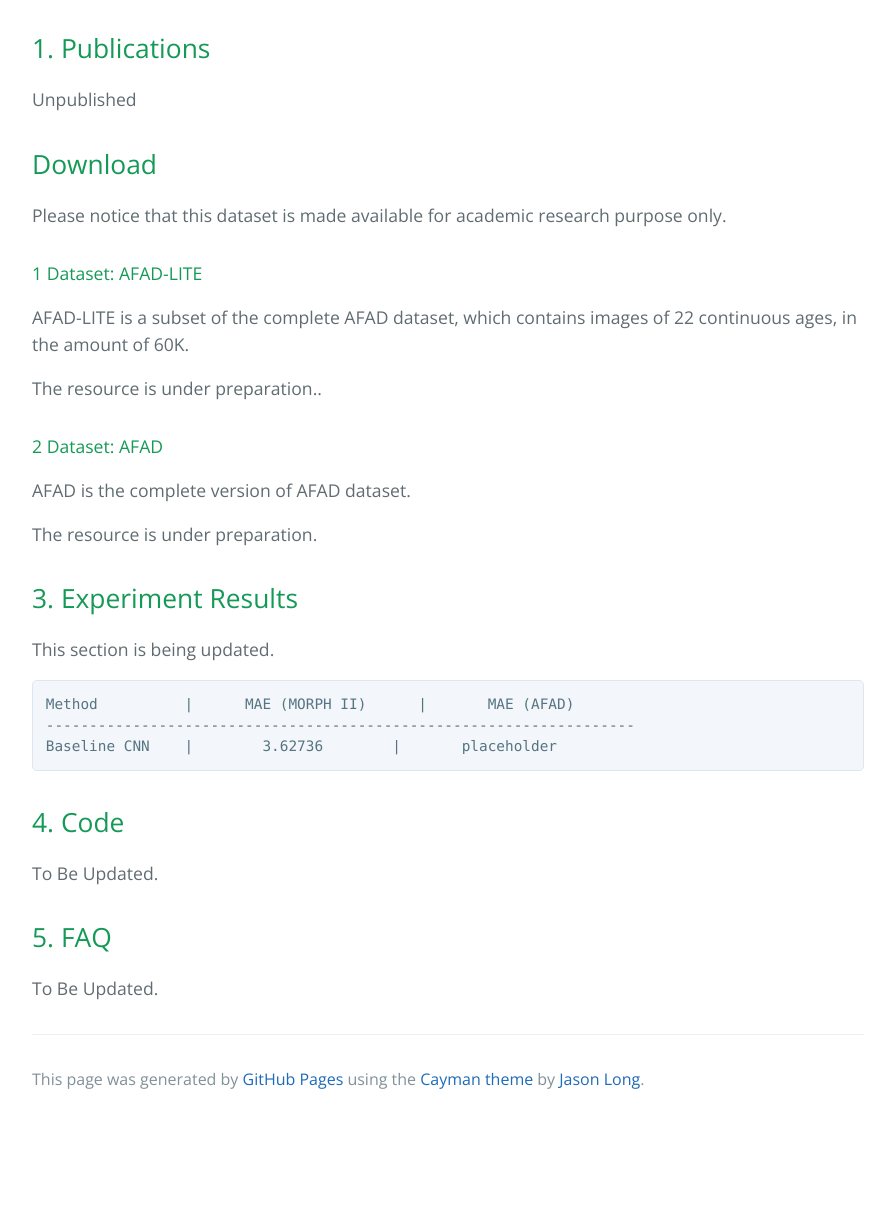
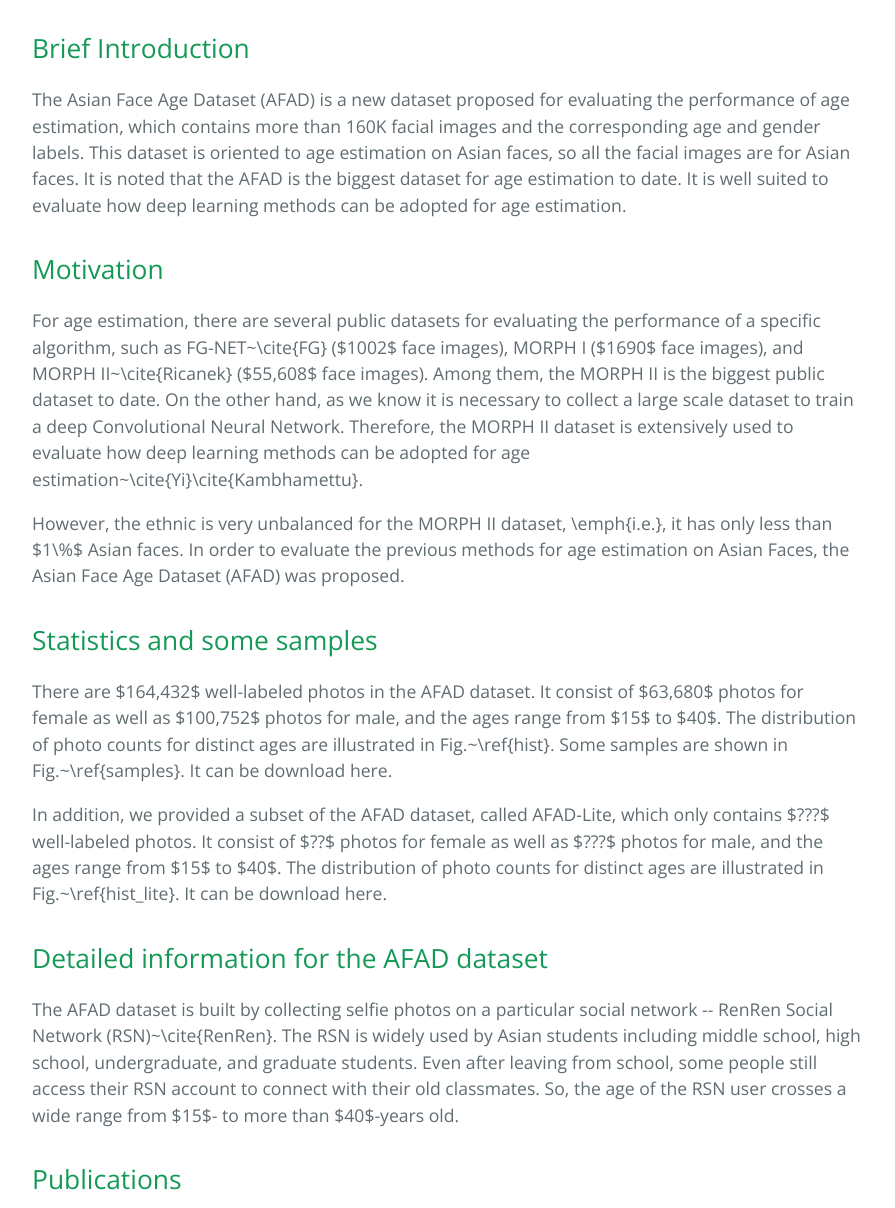
Before and after one commit to John-niu-07/afad-dataset.github.io, a plain HTML site: page index.html in a window 1280 px wide. Shown: the part 512-1720 px from the top of the page, without its empty margins (192-1087 px from the left). Before the commit the page ends 1635 px from the top, so only its background shows below. Drawn offline with nearby package versions, Linux system fonts and the light colour scheme.

Commit message:
Replace master branch with page content via GitHub

```diff
--- a/index.html
+++ b/index.html
@@ -26,7 +26,32 @@
 <p><img src="/lite.png" alt="lite">  </p>
 
 <h2>
-<a id="1-publications" class="anchor" href="#1-publications" aria-hidden="true"><span class="octicon octicon-link"></span></a>1. Publications</h2>
+<a id="brief-introduction" class="anchor" href="#brief-introduction" aria-hidden="true"><span class="octicon octicon-link"></span></a>Brief Introduction</h2>
+
+<p>The Asian Face Age Dataset (AFAD) is a new dataset proposed for evaluating the performance of age estimation, which contains more than 160K facial images and the corresponding age and gender labels. This dataset is oriented to age estimation on Asian faces, so all the facial images are for Asian faces.
+It is noted that the AFAD is the biggest dataset for age estimation to date. It is well suited to evaluate how deep learning methods can be adopted for age estimation. </p>
+
+<h2>
+<a id="motivation" class="anchor" href="#motivation" aria-hidden="true"><span class="octicon octicon-link"></span></a>Motivation</h2>
+
+<p>For age estimation, there are several public datasets for evaluating the performance of a specific algorithm, such as FG-NET~\cite{FG} ($1002$ face images), MORPH I ($1690$ face images), and MORPH II~\cite{Ricanek} ($55,608$ face images). Among them, the MORPH II is the biggest public dataset to date. On the other hand, as we know it is necessary to collect a large scale dataset to train a deep Convolutional Neural Network. Therefore, the MORPH II dataset is extensively used to evaluate how deep learning methods can be adopted for age estimation~\cite{Yi}\cite{Kambhamettu}.</p>
+
+<p>However, the ethnic is very unbalanced for the MORPH II dataset, \emph{i.e.}, it has only less than $1\%$ Asian faces. In order to evaluate the previous methods for age estimation on Asian Faces, the Asian Face Age Dataset (AFAD) was proposed. </p>
+
+<h2>
+<a id="statistics-and-some-samples" class="anchor" href="#statistics-and-some-samples" aria-hidden="true"><span class="octicon octicon-link"></span></a>Statistics and some samples</h2>
+
+<p>There are $164,432$ well-labeled photos in the AFAD dataset. It consist of $63,680$ photos for female as well as $100,752$ photos for male, and the ages range from $15$ to $40$. The distribution of photo counts for distinct ages are illustrated in Fig.~\ref{hist}. Some samples are shown in Fig.~\ref{samples}. It can be download here. </p>
+
+<p>In addition, we provided a subset of the AFAD dataset, called AFAD-Lite, which only contains $???$ well-labeled photos. It consist of $??$ photos for female as well as $???$ photos for male, and the ages range from $15$ to $40$. The distribution of photo counts for distinct ages are illustrated in Fig.~\ref{hist_lite}. It can be download here. </p>
+
+<h2>
+<a id="detailed-information-for-the-afad-dataset" class="anchor" href="#detailed-information-for-the-afad-dataset" aria-hidden="true"><span class="octicon octicon-link"></span></a>Detailed information for the AFAD dataset</h2>
+
+<p>The AFAD dataset is built by collecting selfie photos on a particular social network -- RenRen Social Network (RSN)~\cite{RenRen}. The RSN is widely used by Asian students including middle school, high school, undergraduate, and graduate students. Even after leaving from school, some people still access their RSN account to connect with their old classmates. So, the age of the RSN user crosses a wide range from $15$- to more than $40$-years old. </p>
+
+<h2>
+<a id="publications" class="anchor" href="#publications" aria-hidden="true"><span class="octicon octicon-link"></span></a>Publications</h2>
 
 <p>Unpublished</p>
 
@@ -51,7 +76,7 @@ continuous ages, in the amount of 60K.</p>
 <p>The resource is under preparation.  </p>
 
 <h2>
-<a id="3-experiment-results" class="anchor" href="#3-experiment-results" aria-hidden="true"><span class="octicon octicon-link"></span></a>3. Experiment Results</h2>
+<a id="experiment-results" class="anchor" href="#experiment-results" aria-hidden="true"><span class="octicon octicon-link"></span></a>Experiment Results</h2>
 
 <p>This section is being updated.</p>
 
@@ -61,12 +86,12 @@ Baseline CNN    |        3.62736        |       placeholder
 </code></pre>
 
 <h2>
-<a id="4-code" class="anchor" href="#4-code" aria-hidden="true"><span class="octicon octicon-link"></span></a>4. Code</h2>
+<a id="code" class="anchor" href="#code" aria-hidden="true"><span class="octicon octicon-link"></span></a>Code</h2>
 
 <p>To Be Updated.</p>
 
 <h2>
-<a id="5-faq" class="anchor" href="#5-faq" aria-hidden="true"><span class="octicon octicon-link"></span></a>5. FAQ</h2>
+<a id="faq" class="anchor" href="#faq" aria-hidden="true"><span class="octicon octicon-link"></span></a>FAQ</h2>
 
 <p>To Be Updated.</p>
 
```
Also changed, not shown: params.json (+1 -1 lines).
